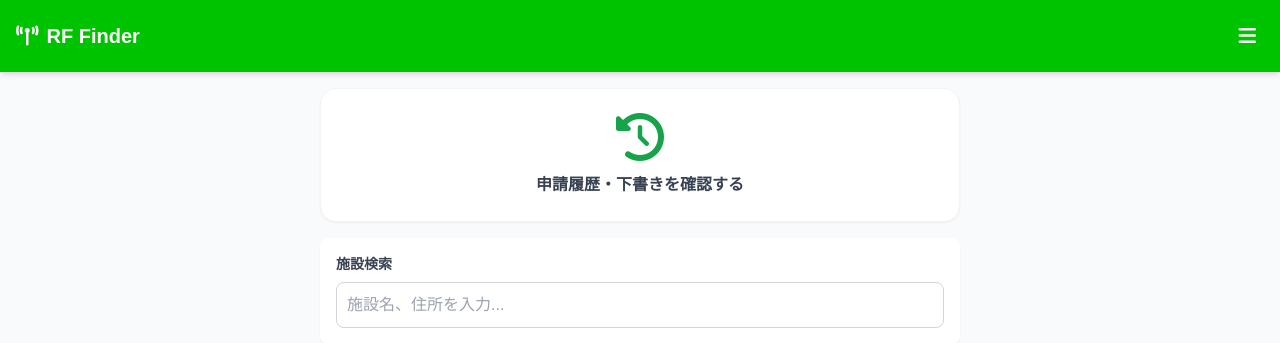
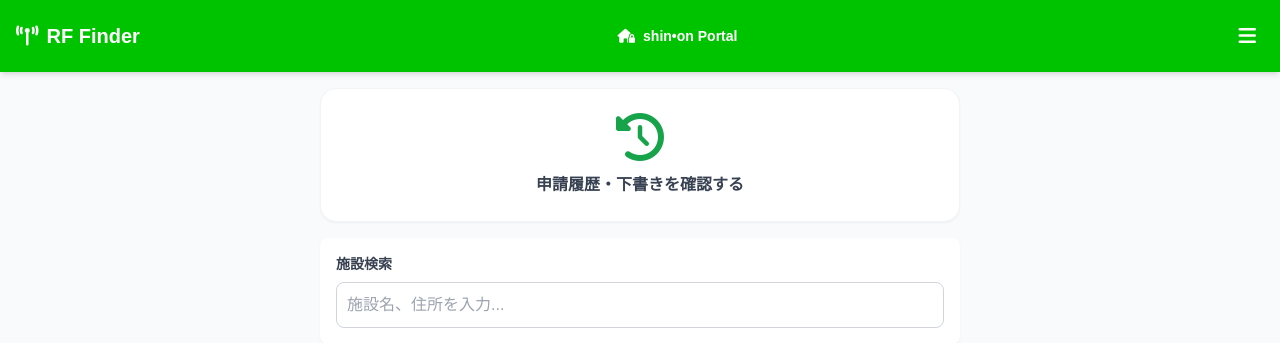
Before and after one commit to satoshi-tateishi/rf_finder, a Django app: page / in a window 1280 px wide. Shown: the top 343 px of the page. Run offline with Django 4.2, Linux system fonts and the light colour scheme; the visitor is signed in with stand-in values (Sample User, id 1); data that the repository does not hold is empty; some libraries are stand-ins or nearby versions; some web fonts are replaced.

Commit message:
fix: shin•on Portal リンクをハンバーガーメニューからナビバー中央に移動
Co-Authored-By: Claude Sonnet 4.6 <noreply@anthropic.com>

```diff
--- a/templates/index.html
+++ b/templates/index.html
@@ -136,6 +136,9 @@
             <h1 class="text-xl font-bold flex items-center gap-2">
                 <i class="fa-solid fa-tower-broadcast"></i> RF Finder
             </h1>
+            <a href="{{ portal_url }}" class="text-white text-sm font-bold flex items-center gap-2 hover:bg-green-600 px-3 py-2 rounded-lg transition-colors">
+                <i class="fa-solid fa-house-lock"></i> shin•on Portal
+            </a>
             <div class="flex items-center gap-3">
                 {% if user.is_authenticated %}
                     <span class="text-xs font-bold">{{ user.profile.family_name }}&nbsp;{{ user.profile.given_name }}</span>
@@ -168,10 +171,7 @@
                         <i class="fa-solid fa-cloud-arrow-up text-blue-600"></i> バックアップ管理
                     </button>
                     {% endif %}
-                    <a href="{{ portal_url }}" class="block px-4 py-3 hover:bg-gray-100 flex items-center gap-3 text-gray-700 border-t">
-                        <i class="fa-solid fa-house-lock text-green-600"></i> shin•on Portal
-                    </a>
-                    <a href="{% url 'accounts:logout' %}" class="block px-4 py-3 hover:bg-gray-100 flex items-center gap-3 text-red-600">
+                    <a href="{% url 'accounts:logout' %}" class="block px-4 py-3 hover:bg-gray-100 flex items-center gap-3 text-red-600 mt-2 border-t">
                         <i class="fa-solid fa-right-from-bracket"></i> ログアウト
                     </a>
                 {% else %}
```
